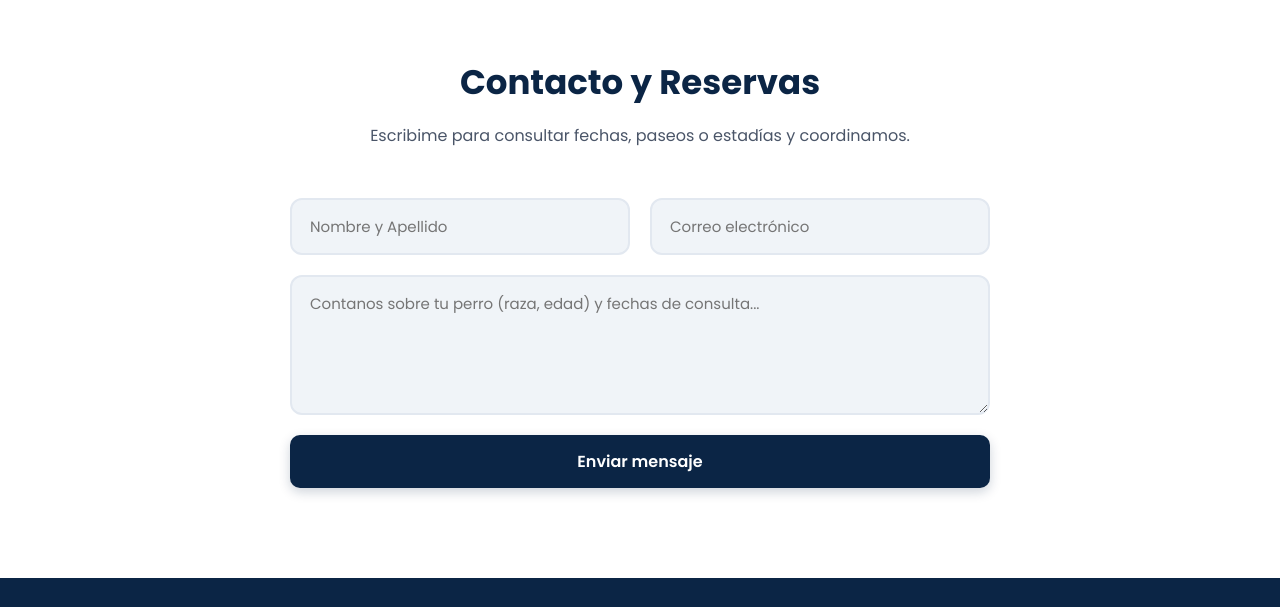
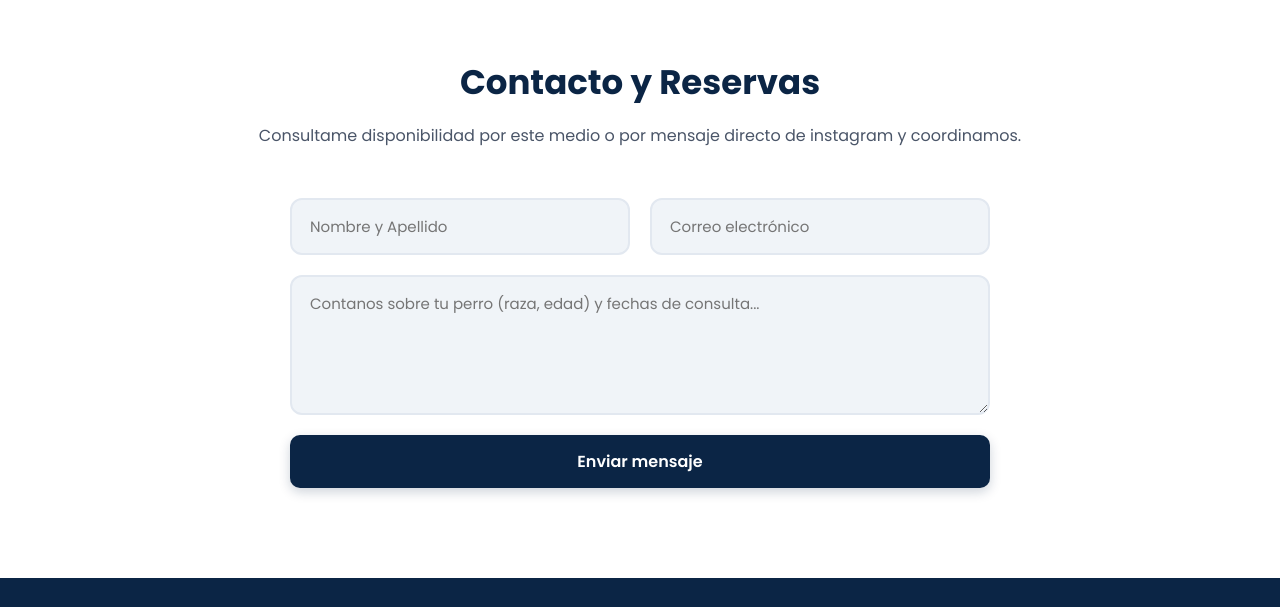
Before and after one commit to LucianaDanielaB/GUARDERIA-COGHLAN, a plain HTML site: page index.html in a window 1280 px wide. Shown: the part 6020-6627 px from the top of the page. Drawn offline with Linux system fonts and the light colour scheme.

Commit message:
actualizacion mensaje

```diff
--- a/index.html
+++ b/index.html
@@ -323,7 +323,7 @@
     <!-- CONTACTO -->
         <section id="contacto" style="background-color: white;">
             <h2>Contacto y Reservas</h2>
-            <p class="subtitulo-contacto">Escribime para consultar fechas, paseos o estadías y coordinamos.</p>
+            <p class="subtitulo-contacto"> Consultame disponibilidad por este medio o por mensaje directo de instagram y coordinamos.</p>
 
             <!-- Iframe oculto para enviar a Google Forms sin salir de la página -->
             <iframe name="hidden_iframe" id="hidden_iframe" style="display:none;" onload="if(submitted) { mostrarMensajeExito(); }"></iframe>
```
